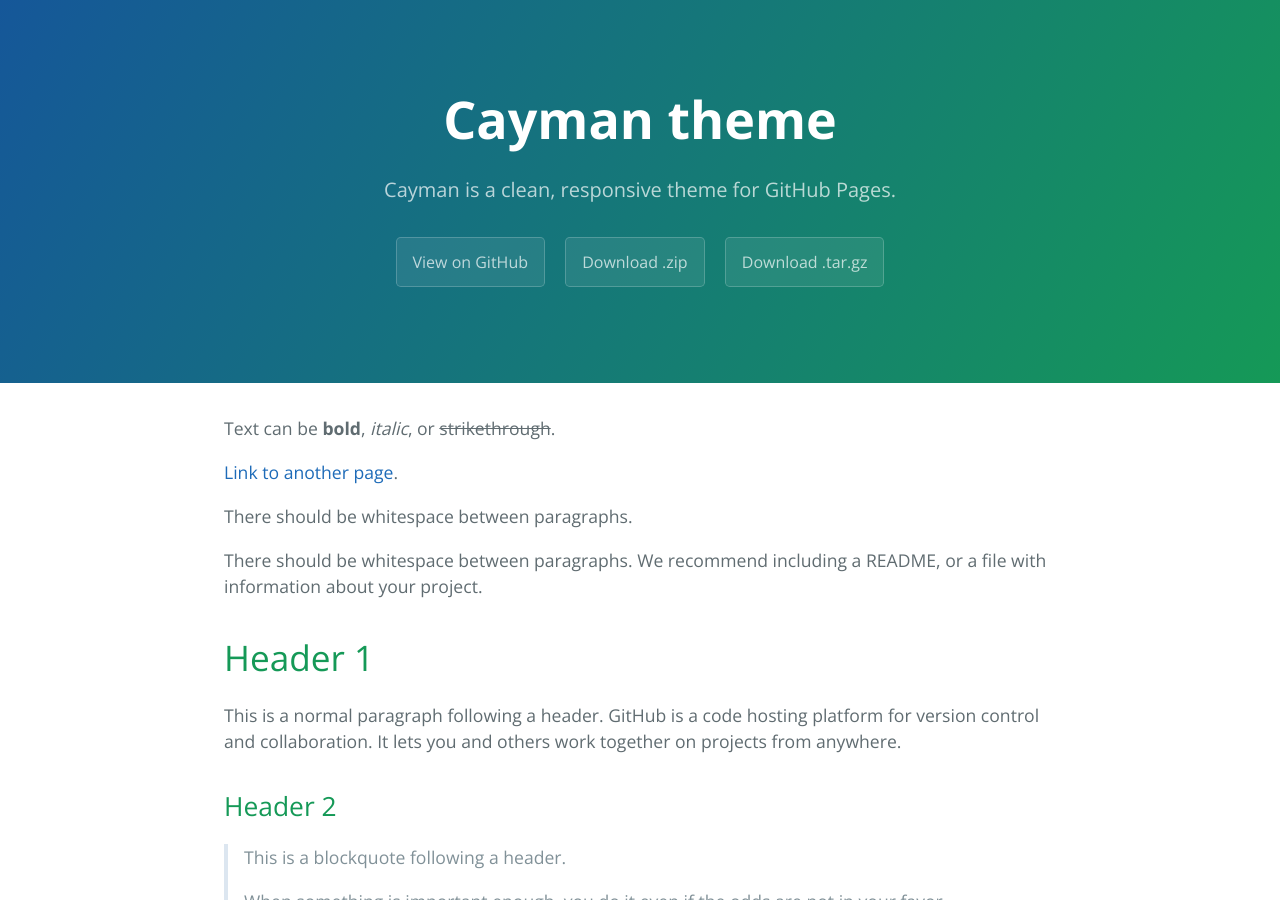
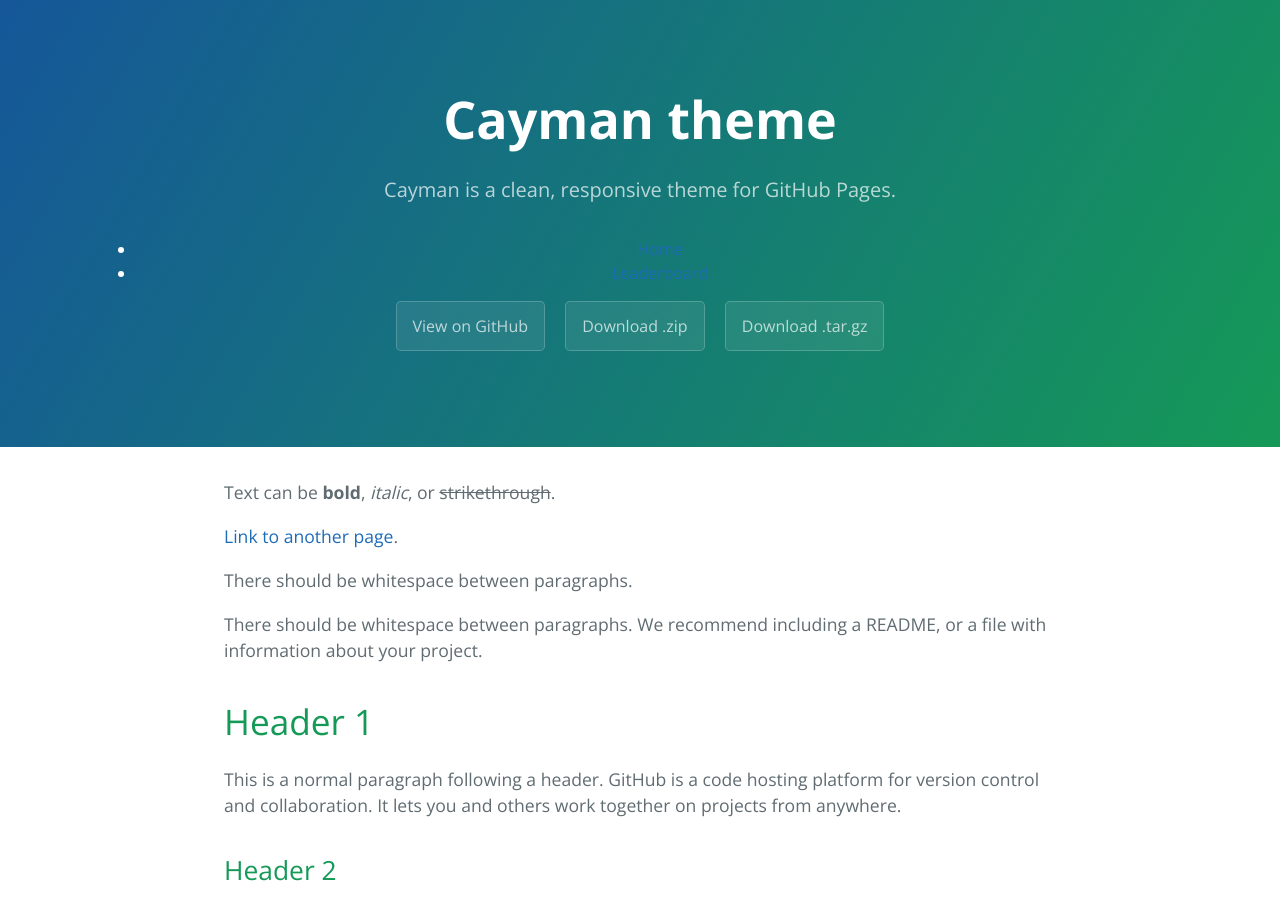
Before and after one commit to mehrdadsaberi/_editval, a Jekyll site: the page built from index.md, in a window 1280 px wide and 900 px high. Built offline with Jekyll 4.4.1, drawn with Linux system fonts in a browser that asks for light colours.

Commit message:
layout_default

```diff
--- a/_layouts/default.html
+++ b/_layouts/default.html
@@ -2,7 +2,6 @@
 <html lang="{{ site.lang | default: "en-US" }}">
 <head>
   <meta charset="UTF-8">
-
   {% seo %}
   <link rel="preconnect" href="https://fonts.gstatic.com">
   <link rel="preload" href="https://fonts.googleapis.com/css?family=Open+Sans:400,700&display=swap" as="style" type="text/css" crossorigin>
@@ -18,6 +17,12 @@
   <header class="page-header" role="banner">
     <h1 class="project-name">{{ page.title | default: site.title | default: site.github.repository_name }}</h1>
     <h2 class="project-tagline">{{ page.description | default: site.description | default: site.github.project_tagline }}</h2>
+    <nav class="tabs">
+      <ul>
+        <li><a href="{{ site.baseurl }}/" class="tab">Home</a></li>
+        <li><a href="{{ site.baseurl }}/leaderboard.html" class="tab">Leaderboard</a></li>
+      </ul>
+    </nav>
     {% if site.github.is_project_page %}
       <a href="{{ site.github.repository_url }}" class="btn">View on GitHub</a>
     {% endif %}
```
Lines whose indentation alone changed are shown as unchanged.
